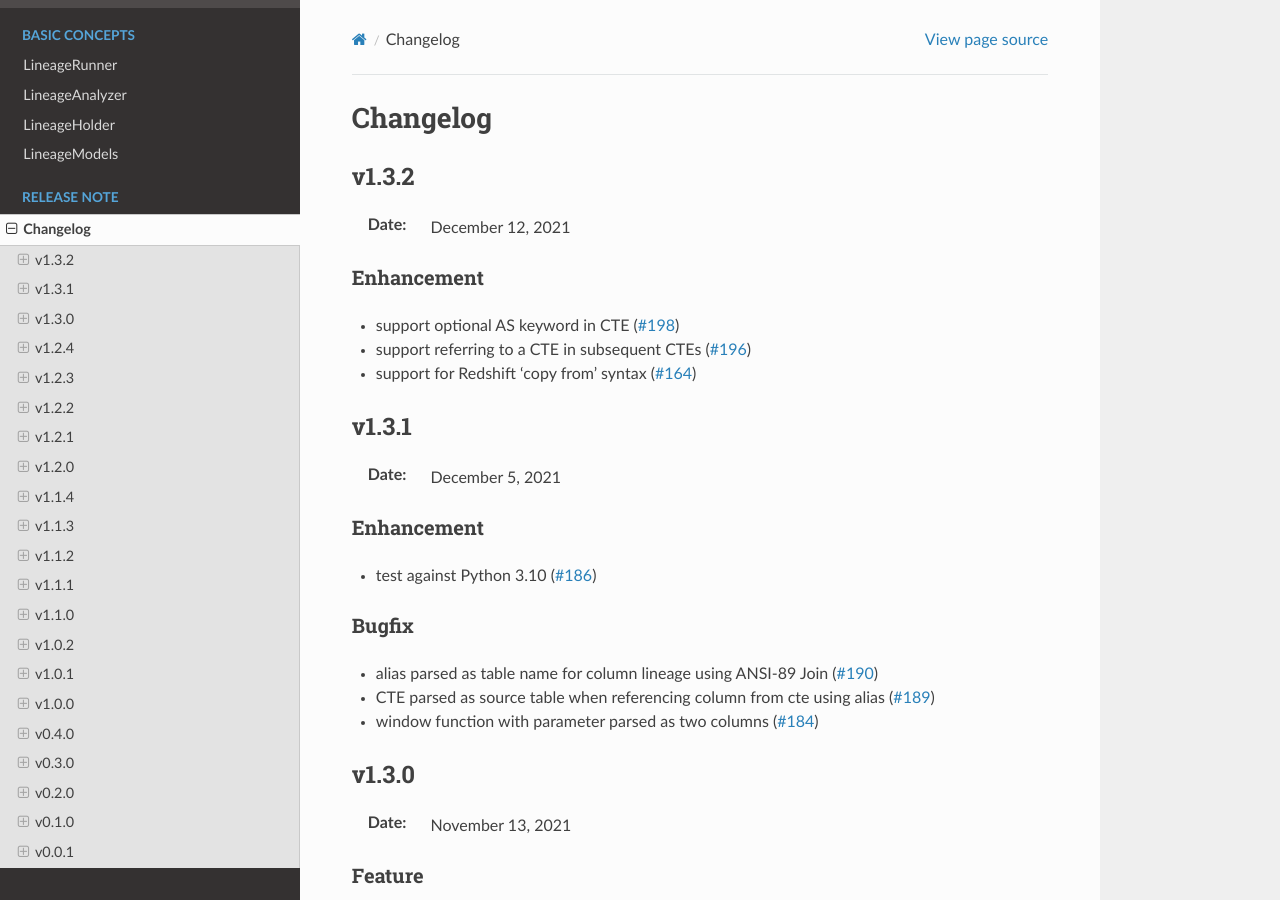
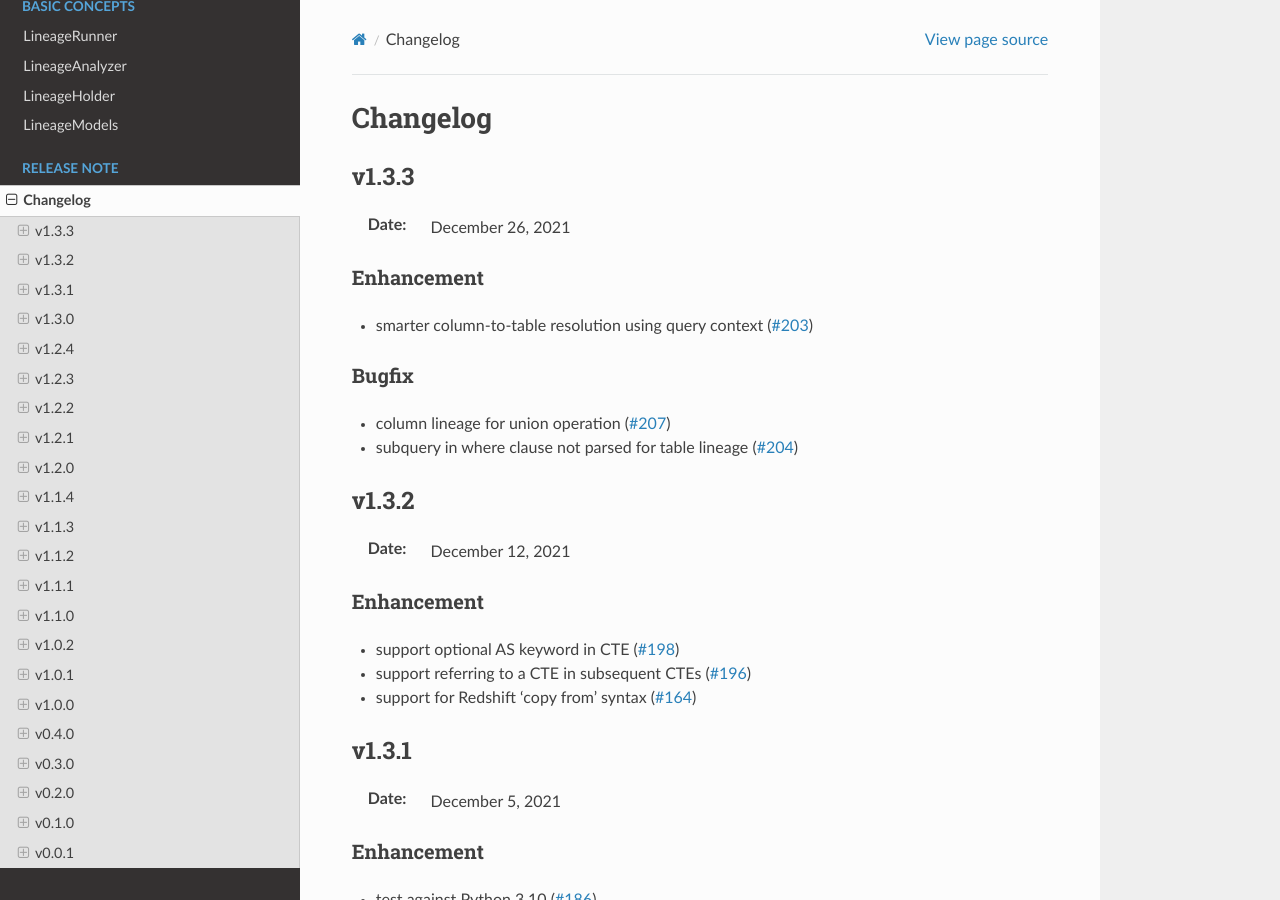
Before and after one commit to reata/sqllineage, a Sphinx documentation site: the page built from docs/release_note/changelog.rst, in a window 1280 px wide and 900 px high. Built offline with Sphinx 7.4.7 and the Read the Docs theme 2.0.0, drawn with Linux system fonts in a browser that asks for light colours.

Commit message:
chore: bump version to 1.3.3

```diff
--- a/docs/release_note/changelog.rst
+++ b/docs/release_note/changelog.rst
@@ -1,6 +1,19 @@
 *********
 Changelog
 *********
+
+v1.3.3
+======
+:Date: December 26, 2021
+
+Enhancement
+-------------
+* smarter column-to-table resolution using query context (`#203 <https://github.com/reata/sqllineage/issues/203>`_)
+
+Bugfix
+-------------
+* column lineage for union operation (`#207 <https://github.com/reata/sqllineage/issues/207>`_)
+* subquery in where clause not parsed for table lineage (`#204 <https://github.com/reata/sqllineage/issues/204>`_)
 
 v1.3.2
 ======
--- a/sqllineage/__init__.py
+++ b/sqllineage/__init__.py
@@ -16,7 +16,7 @@ def _monkey_patch() -> None:
 _monkey_patch()
 
 NAME = "sqllineage"
-VERSION = "1.3.2"
+VERSION = "1.3.3"
 DEFAULT_LOGGING = {
     "version": 1,
     "disable_existing_loggers": False,
```
Also changed, not shown: 2 other files.
